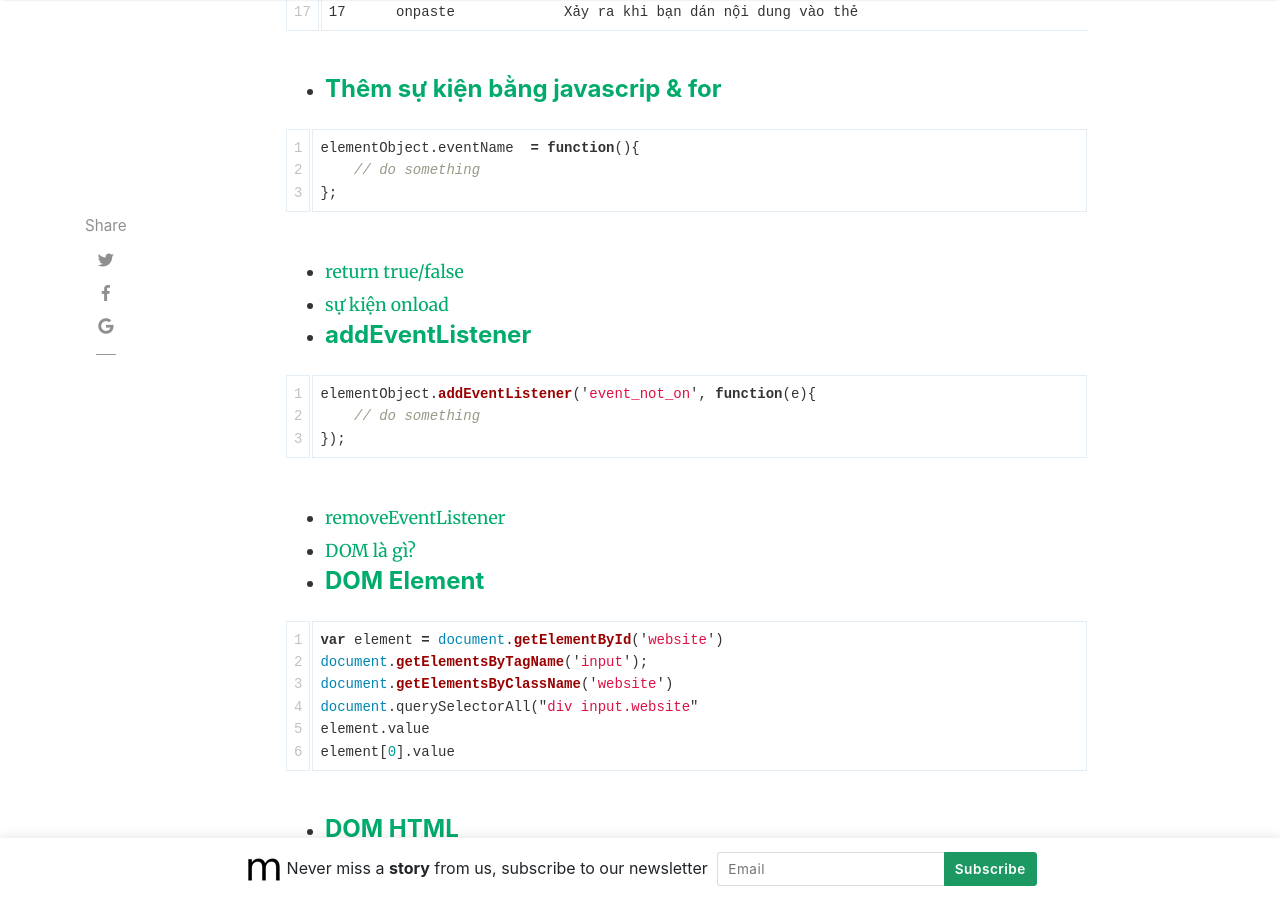
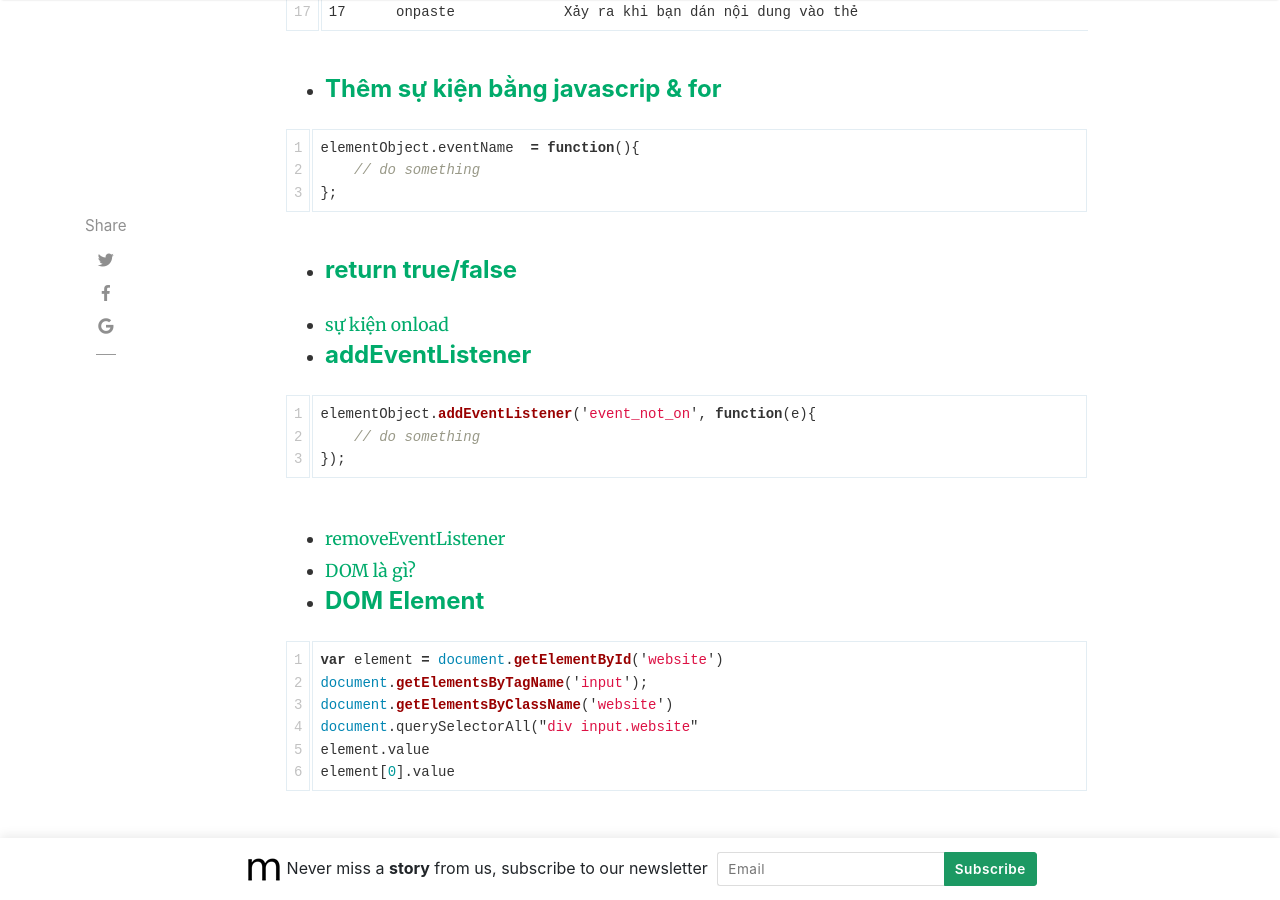
Before and after one commit to nghti/learn-remember, a Jekyll site: the page built from _posts/2019-04-22-javascript.md, in a window 1280 px wide and 900 px high, scrolled down 1525 px. Built offline with Jekyll 4.4.1, drawn with Linux system fonts in a browser that asks for light colours; nearby versions of some CDN libraries; our own code applies the rules of GitHub Pages for plain Markdown files; comment, search, counter and statistics services are not loaded.

Commit message:
update js

````diff
--- a/_posts/2019-04-22-javascript.md
+++ b/_posts/2019-04-22-javascript.md
@@ -54,7 +54,7 @@ elementObject.eventName  = function(){
 };
 ```
 
-- [return true/false](https://trello.com/c/JGaACbVx/20-js-return-true-false-17)
+- #### [return true/false](https://trello.com/c/JGaACbVx/20-js-return-true-false-17)
 - [sự kiện onload](https://trello.com/c/LxcgVCHs/21-js-sự-kiện-onload-18)
 - #### [addEventListener](https://trello.com/c/VK7T4Qxn/22-js-hàm-addeventlistener-19)
 
@@ -115,7 +115,7 @@ number.toString()
 typeof number
 ```
 
-- #### [String Object Function](https://trello.com/c/mNFplg4v/31-js-string-object-function-28)
+- ## [String Object Function](https://trello.com/c/mNFplg4v/31-js-string-object-function-28)
 
 ```javascript
 String.indexOf(str)                     // Tìm vị trí ký tự
@@ -150,7 +150,7 @@ for (var i = 0; i < name_array.length; i++){
 }
 ```
 
-- #### [Array Object Function](https://trello.com/c/JGtZNjLs/33-js-array-object-function-30)
+- ## [Array Object Function](https://trello.com/c/JGtZNjLs/33-js-array-object-function-30)
 
 ```javascript
 array.valueOf()                         // In ra mảng vậy thôi
@@ -168,7 +168,7 @@ array.slice(start, end)                 // Lấy số PT trong mảng
 ```
 
 - [Number Object](https://trello.com/c/qdhiQlai/34-js-number-object-31)
-- #### [Number Object Function](https://trello.com/c/pMyMfZrg/35-js-number-object-function-32)
+- ## [Number Object Function](https://trello.com/c/pMyMfZrg/35-js-number-object-function-32)
 
 ```javascript
 Number(String_so)                       // Chuyển sang kiểu number
````
